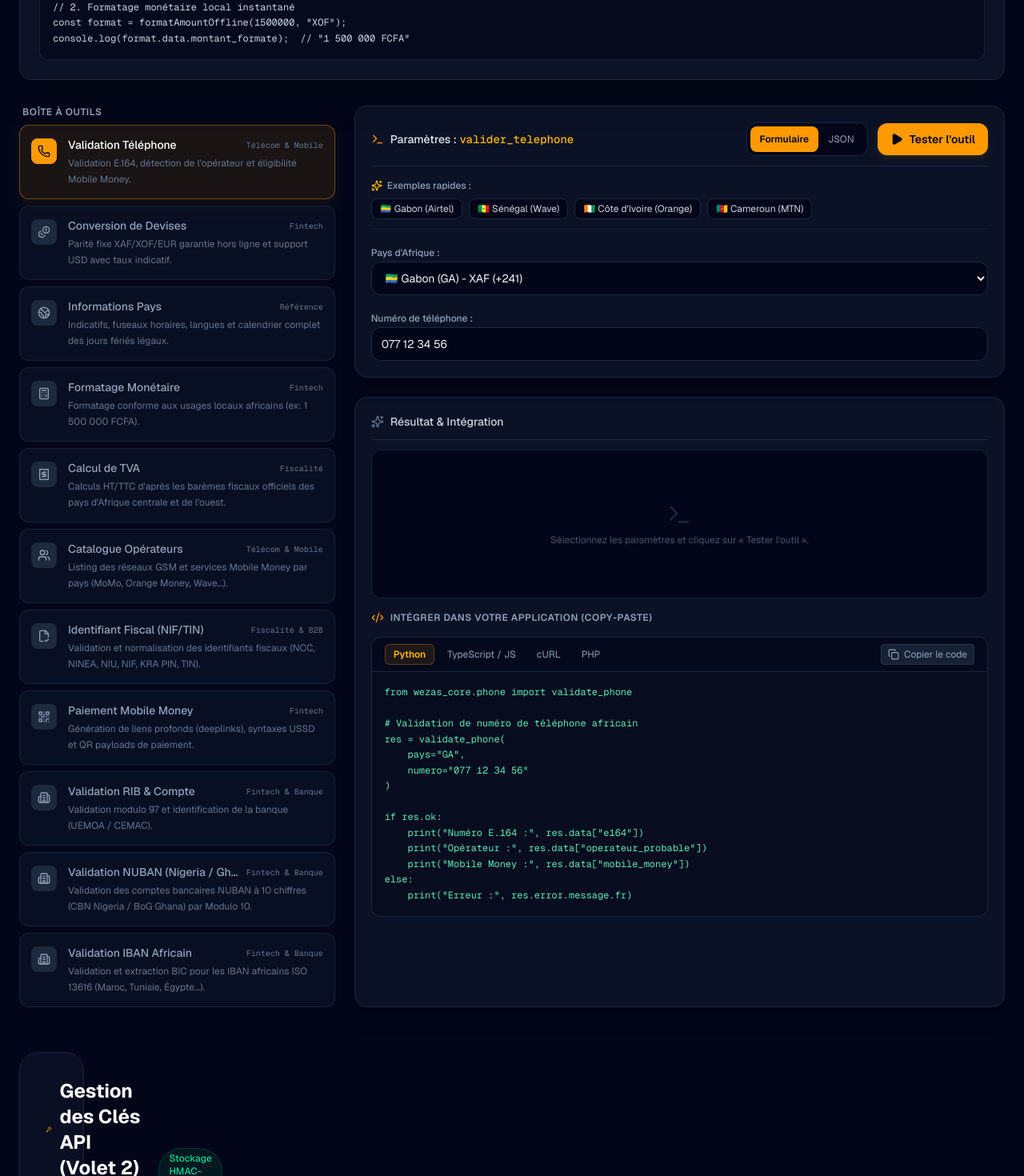
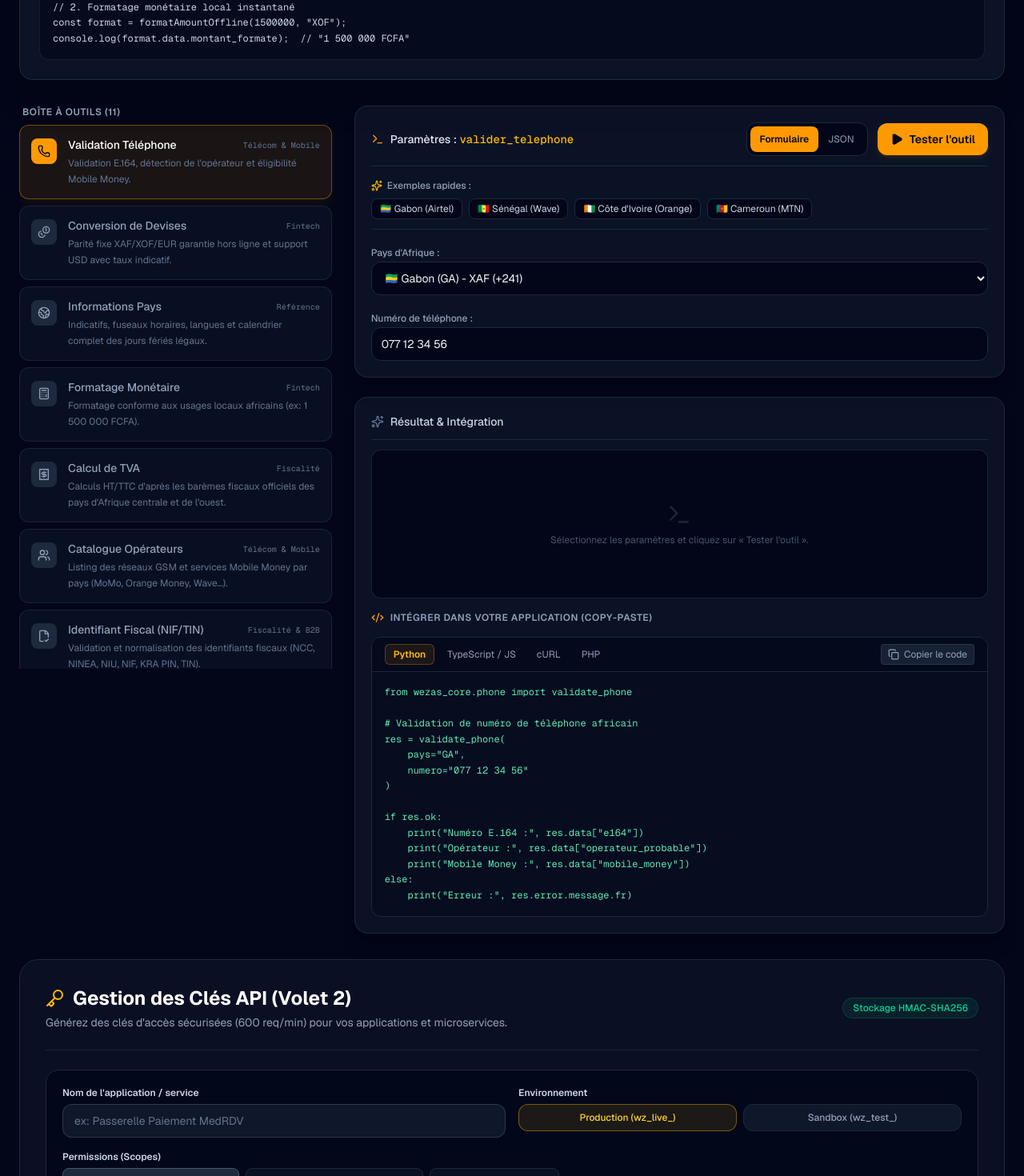
Before and after one commit to Benjamin09e/wezas-toolkit, a Next.js app in the folder apps/web/: page / in a window 1280 px wide. Shown: the part 500-1970 px from the top of the page at 80% size. Built offline with nearby package versions, Linux system fonts and the light colour scheme.

Commit message:
style(web): enhance desktop layout with sticky sidebar and full-width api keys section

```diff
--- a/apps/web/src/app/page.tsx
+++ b/apps/web/src/app/page.tsx
@@ -655,12 +655,12 @@ function PlaygroundContent() {
         )}
 
         {/* Layout Principal Desktop & Tablette */}
-        <div className="grid grid-cols-1 lg:grid-cols-12 gap-6">
+        <div className="grid grid-cols-1 lg:grid-cols-12 gap-6 items-start">
           {/* Colonne Gauche Desktop : Liste des Outils (visible >= lg) */}
-          <div className="hidden lg:block lg:col-span-4 space-y-3">
+          <div className="hidden lg:block lg:col-span-4 xl:col-span-4 sticky top-20 max-h-[calc(100vh-6rem)] overflow-y-auto pr-1 space-y-3 scrollbar-thin scrollbar-thumb-slate-800">
             <div className="flex items-center justify-between px-1 mb-2">
               <span className="text-xs font-semibold uppercase tracking-wider text-slate-400">
-                Boîte à outils
+                Boîte à outils ({TOOLS.length})
               </span>
               {history.length > 0 && (
                 <button
@@ -714,7 +714,7 @@ function PlaygroundContent() {
           </div>
 
           {/* Colonne Droite : Formulaire & Réponses */}
-          <div className="lg:col-span-8 flex flex-col space-y-6">
+          <div className="lg:col-span-8 xl:col-span-8 flex flex-col space-y-6">
             {/* Panneau Paramètres / Formulaire */}
             <div className="bg-slate-900/70 border border-slate-800 rounded-2xl p-4 sm:p-5 shadow-xl">
               <div className="flex flex-col sm:flex-row sm:items-center justify-between gap-3 mb-4 pb-3 border-b border-slate-800">
@@ -1127,11 +1127,11 @@ function PlaygroundContent() {
               </div>
             </div>
           </div>
+        </div>
 
-          {/* Section Gestionnaire de clés API (Volet 2) */}
-          <div className="mt-8">
-            <ApiKeyManager />
-          </div>
+        {/* Section Gestionnaire de clés API (Volet 2) en pleine largeur Desktop */}
+        <div className="pt-2">
+          <ApiKeyManager />
         </div>
       </main>
     </div>
```
